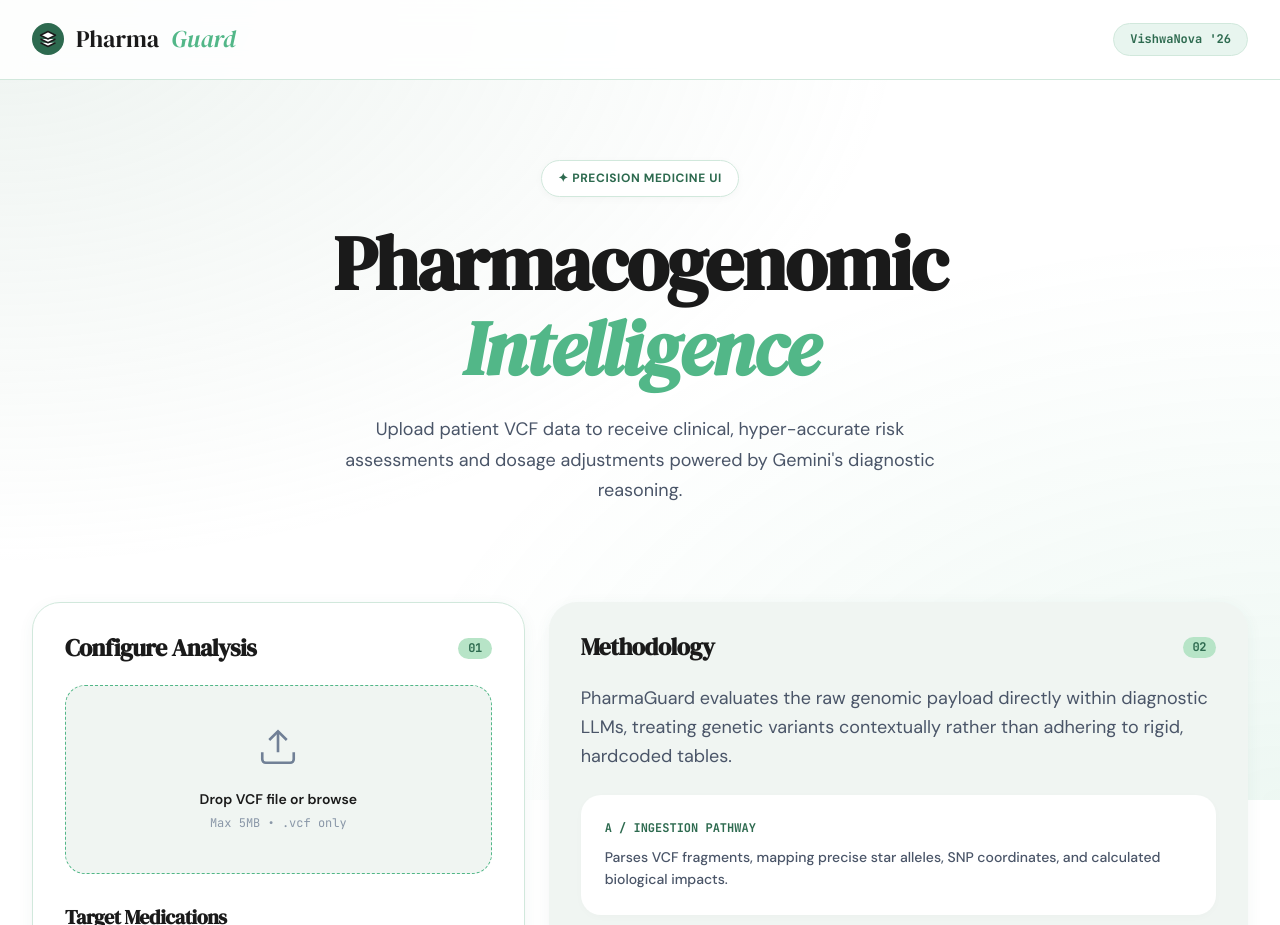
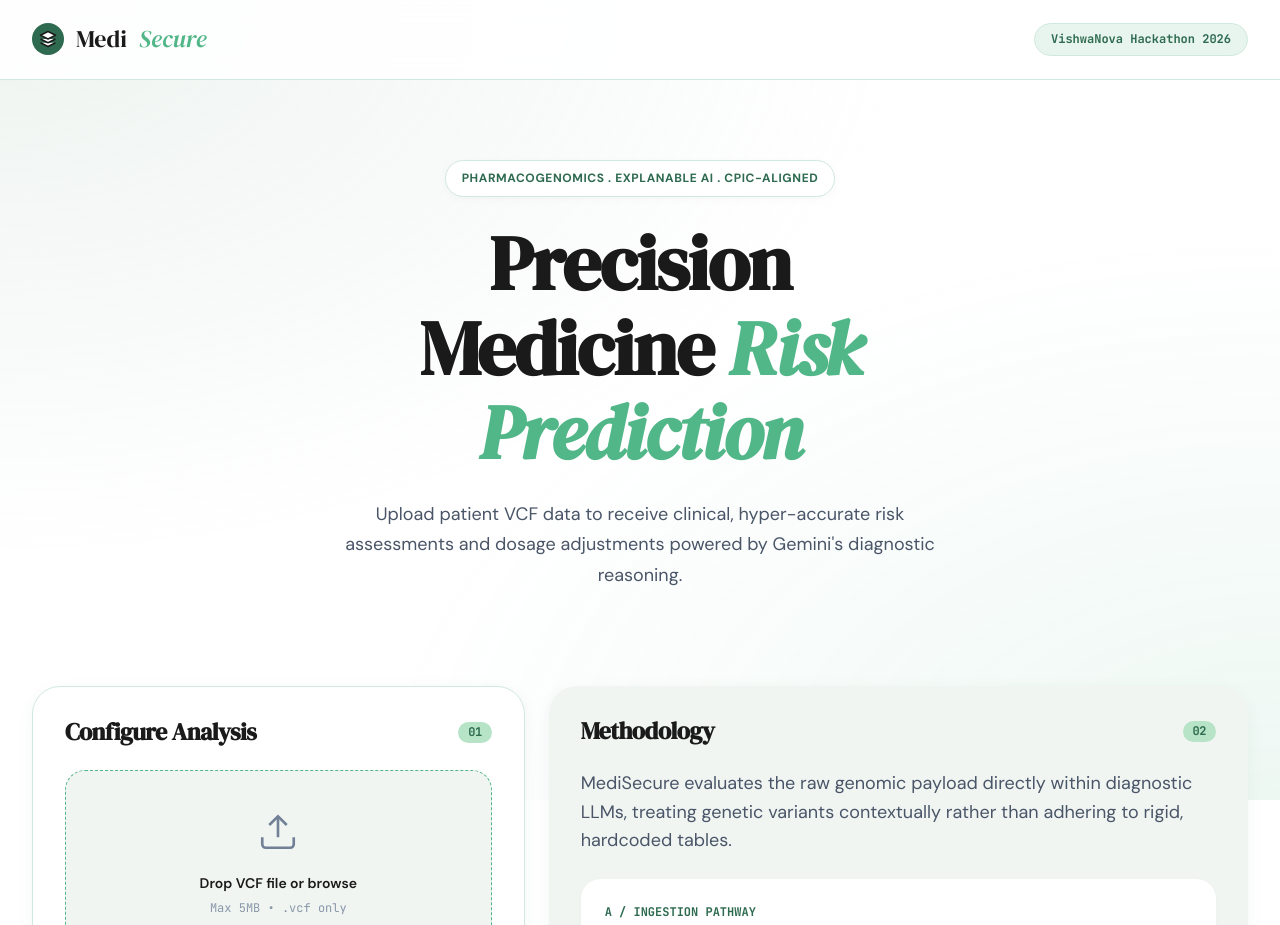
Before and after one commit to atharvdhole-007/VishwaNova, a website: page public/index.html in a window 1280 px wide. Shown: the top 925 px of the page. Drawn offline with Linux system fonts and the light colour scheme.

Commit message:
ui text changes

```diff
--- a/public/index.html
+++ b/public/index.html
@@ -4,7 +4,7 @@
 <head>
   <meta charset="UTF-8">
   <meta name="viewport" content="width=device-width, initial-scale=1.0">
-  <title>PharmaGuard — Pharmacogenomic AI</title>
+  <title>MediSecure — Pharmacogenomic AI</title>
   <link rel="preconnect" href="https://fonts.googleapis.com">
   <link rel="preconnect" href="https://fonts.gstatic.com" crossorigin>
   <link
@@ -266,7 +266,7 @@
       font-size: clamp(3rem, 6vw, 5rem);
       color: var(--text-primary);
       margin-bottom: var(--space-6);
-      max-width: 900px;
+      max-width: 500px;
     }
 
     .hero-sub {
@@ -1014,7 +1014,7 @@
           stroke-linejoin="round" />
       </svg>
     </div>
-    <h2 style="font-family:'DM Serif Display', serif; color:var(--accent-primary); margin-bottom:8px;">PharmaGuard</h2>
+    <h2 style="font-family:'DM Serif Display', serif; color:var(--accent-primary); margin-bottom:8px;">MediSecure</h2>
     <p
       style="font-family:'JetBrains Mono', monospace; font-size:var(--text-xs); color:var(--text-muted); text-transform:uppercase; letter-spacing:0.1em;">
       Initializing Environment</p>
@@ -1028,15 +1028,15 @@
             stroke-linejoin="round" />
         </svg>
       </div>
-      Pharma<span style="color:var(--accent-mid); font-style:italic;">Guard</span>
+      Medi<span style="color:var(--accent-mid); font-style:italic;">Secure</span>
     </div>
-    <div class="nav-badge">VishwaNova '26</div>
+    <div class="nav-badge">VishwaNova Hackathon 2026</div>
   </header>
 
   <main class="container">
     <div class="hero reveal">
-      <div class="hero-pill">✦ Precision Medicine UI</div>
-      <h1 class="hero-headline">Pharmacogenomic <em class="accent-italic">Intelligence</em></h1>
+      <div class="hero-pill">Pharmacogenomics . Explanable AI . CPIC-Aligned</div>
+      <h1 class="hero-headline">Precision Medicine <em class="accent-italic">Risk Prediction</em></h1>
       <p class="hero-sub">Upload patient VCF data to receive clinical, hyper-accurate risk assessments and dosage
         adjustments powered by Gemini's diagnostic reasoning.</p>
     </div>
@@ -1105,7 +1105,7 @@
         <h2 class="bento-title">Methodology <span class="bento-step">02</span></h2>
         <p
           style="color:var(--text-secondary); margin-bottom:var(--space-6); font-size:var(--text-lg); line-height:1.6;">
-          PharmaGuard evaluates the raw genomic payload directly within diagnostic LLMs, treating genetic variants
+          MediSecure evaluates the raw genomic payload directly within diagnostic LLMs, treating genetic variants
           contextually rather than adhering to rigid, hardcoded tables.
         </p>
 
@@ -1183,7 +1183,8 @@
       <div class="bento-grid">
         <div class="bento-card card-col-12" style="background:transparent; border:none; padding:0; box-shadow:none;">
           <h2 class="bento-title" style="margin-bottom:var(--space-6); font-size:var(--text-4xl);">Clinical Insights
-            <span class="bento-step">03</span></h2>
+            <span class="bento-step">03</span>
+          </h2>
           <div class="drug-tabs" id="resultsTabsNav"></div>
         </div>
 
@@ -1205,7 +1206,7 @@
               <path d="M12 2L2 7l10 5 10-5-10-5zM2 17l10 5 10-5M2 12l10 5 10-5" stroke="var(--accent-primary)"
                 stroke-width="2" stroke-linejoin="round" fill="none" />
             </svg>
-            PharmaGuard
+            MediSecure
           </div>
           <p class="footer-text">Empowering clinicians with instantaneous, AI-driven pharmacogenomic insights to prevent
             adverse drug events.</p>
@@ -1226,8 +1227,8 @@
         </div>
       </div>
       <div class="footer-bottom">
-        <span>© 2026 RIFT Hackathon Showcase. Not for diagnostic use without clinical authorization.</span>
-        <span>v1.2.0-beta • Green Minimal Build</span>
+        <span>© 2026 VishwaNova Hackathon Showcase. Not for diagnostic use without clinical authorization.</span>
+        <span>v1.2.0-beta • Team Diamond</span>
       </div>
     </div>
   </footer>
```
